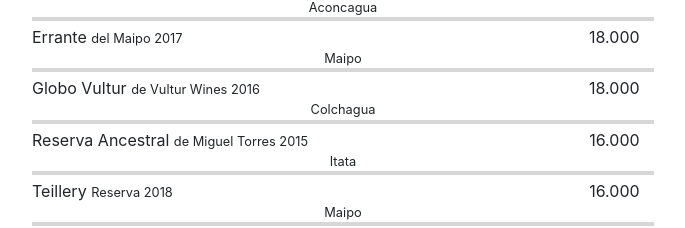
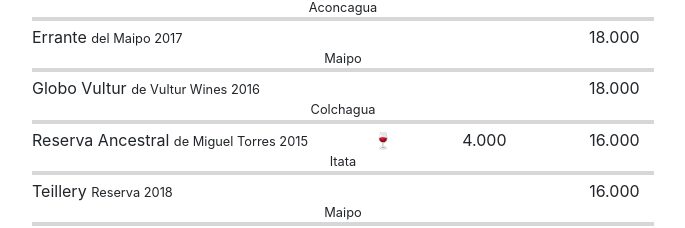
Before and after one commit to durbonca/Menu-QR-Google-sheet, a React (Create React App) app: page /Wine in a window 1280 px wide. Shown: the part 10239-10467 px from the top of the page, without its empty margins (297-982 px from the left). Built offline with nearby package versions, Linux system fonts and the light colour scheme.

Commit message:
Update dataWine.js

```diff
--- a/src/data/dataWine.js
+++ b/src/data/dataWine.js
@@ -289,7 +289,7 @@
             { id: 10, name: 'Von Siebenthal', description: 'Gran Reserva 2017', country: 'Aconcagua', price: '', price2: '18.000' },
             { id: 9, name: 'Errante', description: 'del Maipo 2017', country: 'Maipo', price: '', price2: '18.000' },
             { id: 11, name: 'Globo Vultur', description: 'de Vultur Wines 2016', country: 'Colchagua', price: '', price2: '18.000' },
-            { id: 12, name: 'Reserva Ancestral', description: 'de Miguel Torres 2015', country: 'Itata', price: ''/* 4.000 */, price2: '16.000' },
+            { id: 12, name: 'Reserva Ancestral', description: 'de Miguel Torres 2015', country: 'Itata', price: '4.000', price2: '16.000' },
             { id: 14, name: 'Teillery', description: 'Reserva 2018', country: 'Maipo', price: ''/* 4.000 */, price2: '16.000' },
             { id: 15, name: 'Las Veletas', description: '2017', country: 'Maule', price: '', price2: '15.000' },
         ]
```
